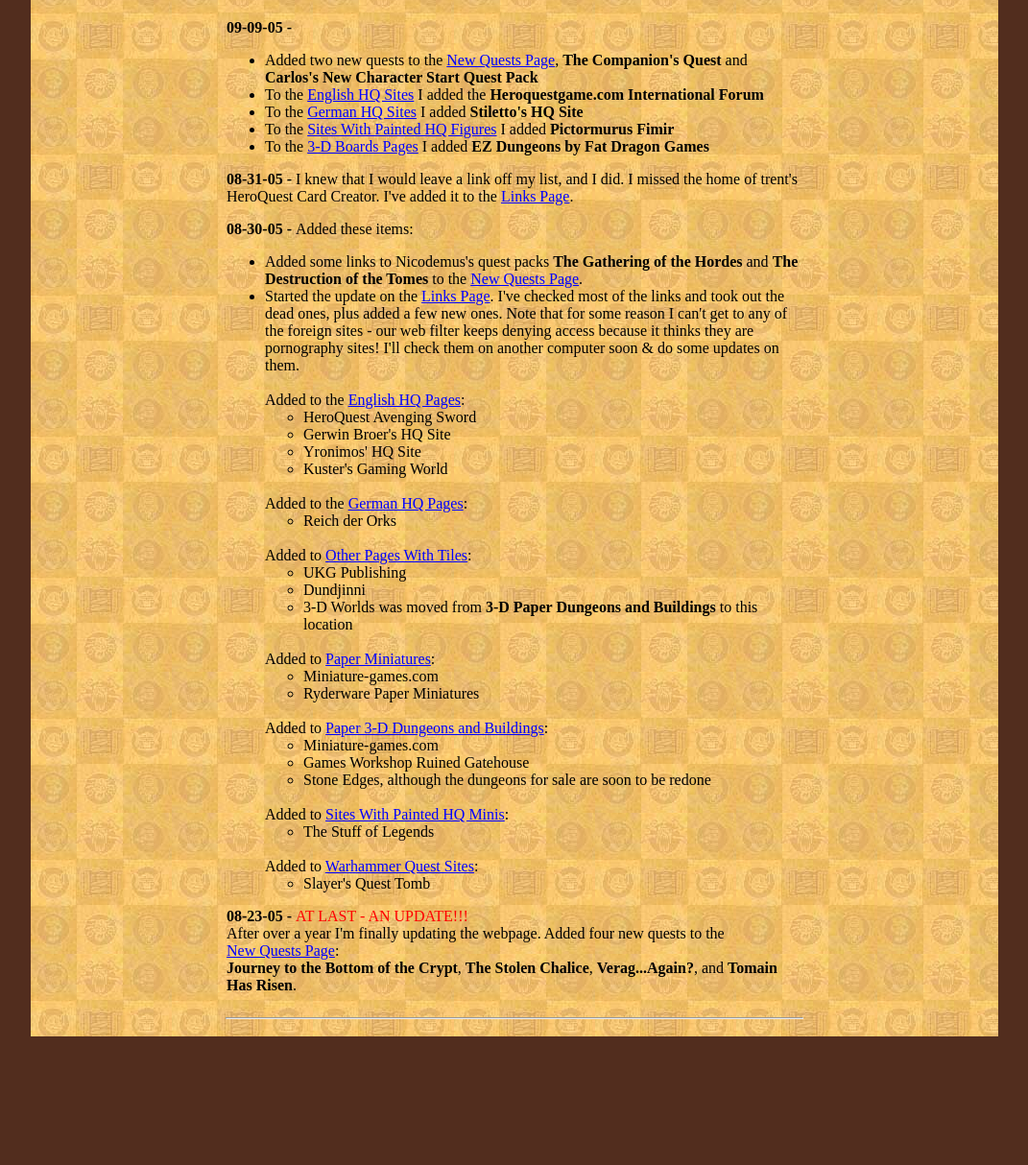
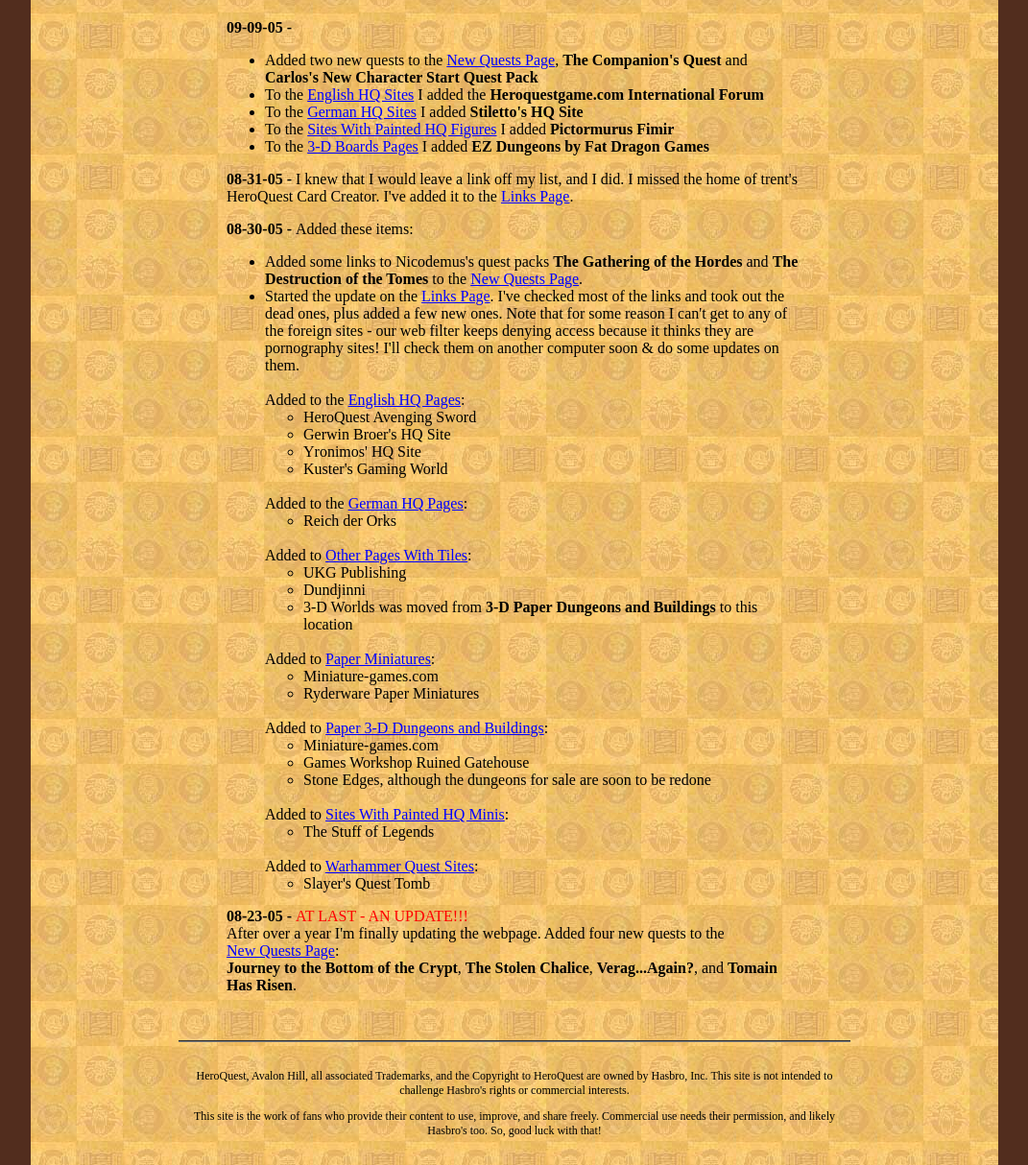
Before and after one commit to YeOldeInn/agins-archive, a Jekyll site: the page built from new.html, in a window 1280 px wide, cut to the strip 329-1543 px from the top of the page. Shown: the whole strip at 96% size, without its empty margins (104-1175 px from the left). Built offline with Jekyll 4.4.1, drawn with Linux system fonts in a browser that asks for light colours; before the commit the page ends 1409 px from its top, so only the background shows below that.

Commit message:
A look at what a license might look like
This seems about right for license terms and I think people will
generally think this is good. I should double-check with drathe and
Daedalus.

```diff
--- a/_layouts/page.html
+++ b/_layouts/page.html
@@ -33,6 +33,12 @@
 
 {{ content }}
 
+<footer class="endlegal">
+	<p>HeroQuest, Avalon Hill, all associated Trademarks, and the Copyright to HeroQuest are owned by Hasbro, Inc. This site is not intended to challenge Hasbro's rights or commercial interests.</p>
+
+	<p>This site is the work of fans who provide their content to use, improve, and share freely. Commercial use needs their permission, and likely Hasbro's too. So, good luck with that!</p>
+</footer>
+
 </div>
 </body>
 </html>
--- a/css/agins.scss
+++ b/css/agins.scss
@@ -1,5 +1,9 @@
 ---
 ---
+
+* {
+	--hr-border: 0.125em groove #808080;
+}
 
 body {
 	padding: 0;
@@ -45,14 +49,24 @@
 		gap: 0.5em;
 		margin: 0;
 		padding: 0.75em 0;
-		border-top: 0.125em groove #808080;
-		border-bottom: 0.125em groove #808080;
+		border-top: var(--hr-border);
+		border-bottom: var(--hr-border);
 	}
 	& li {
 		flex: 1 0 auto;
 	}
 }
 
+.endlegal {
+	border-top: var(--hr-border);
+	margin: 3em auto 0;
+	padding: 1em 0;
+	max-width: 700px;
+	text-align: center;
+	& p {
+		font-size: 0.75em;
+	}
+}
 
 .pagetitle img {
 	display: block;
--- a/new.html
+++ b/new.html
@@ -85,8 +85,4 @@
 	</article>
 
 </main>
-
-<hr width="600">
-<br>
-
 <!-- ##3## -->
```
